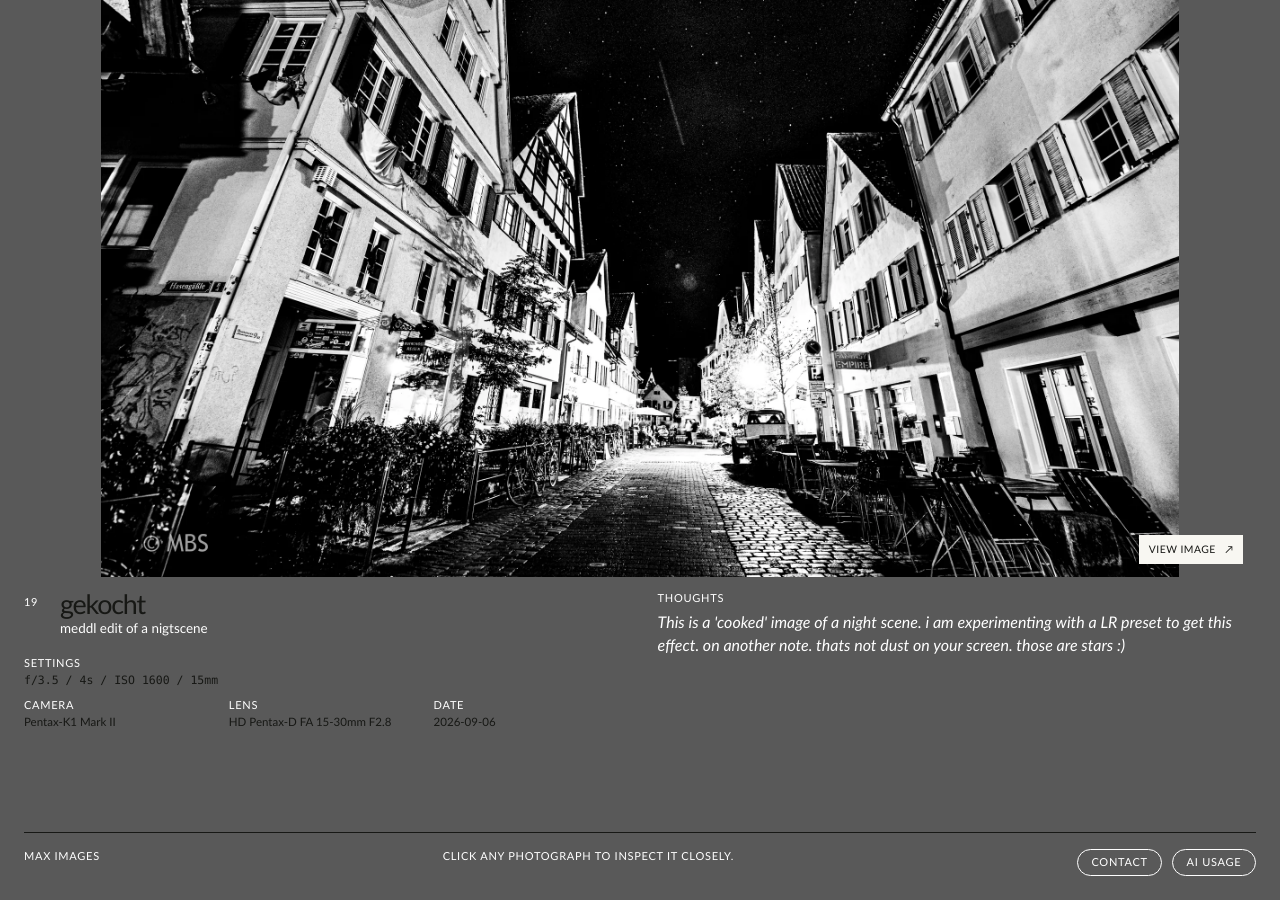
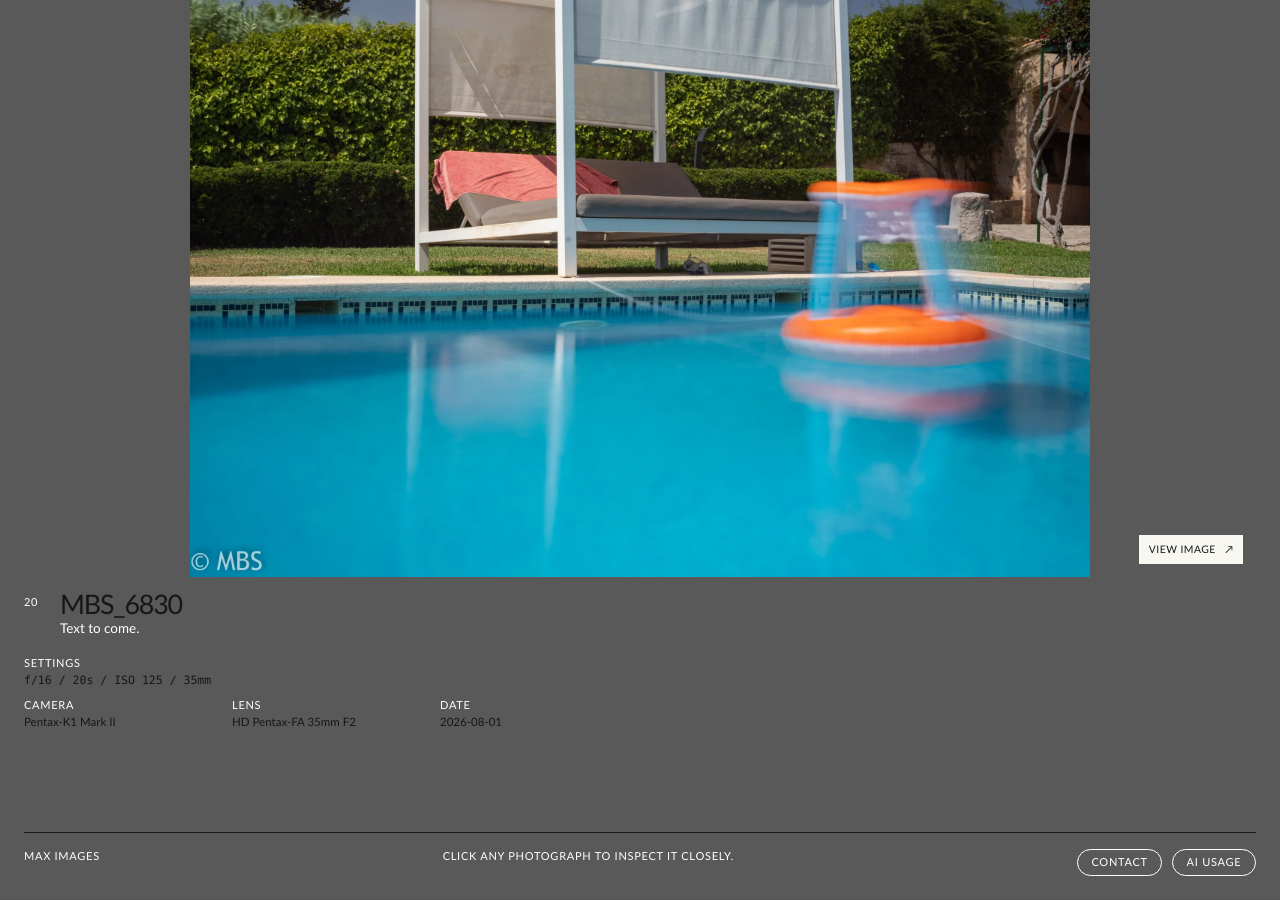
Before and after one commit to Bloodwing1/Bloodwing1.github.io, a Jekyll site: the page built from index.md, in a window 1280 px wide and 900 px high, scrolled down 730 px. Built offline with Jekyll 4.4.1, drawn with Linux system fonts in a browser that asks for light colours.

Commit message:
Add MBS_6830 as no. 20, rotate POTD

```diff
--- a/_data/featured.yml
+++ b/_data/featured.yml
@@ -8,6 +8,7 @@
 # To rotate: move the current `image` path to the top of `past`, set the new
 # `image`, and write a fresh `note`.
 
-image: "/assets/WebPics2/MBS_7640.webp"
-note: "This is a 'cooked' image of a night scene. i am experimenting with a LR preset to get this effect. on another note. thats not dust on your screen. those are stars :)"
-past: []
+image: "/assets/WebPics2/MBS_6830.webp"
+note: ""
+past:
+  - "/assets/WebPics2/MBS_7640.webp"
--- a/_data/gallery.yml
+++ b/_data/gallery.yml
@@ -282,4 +282,19 @@ images:
     camera:
       model: "Pentax-K1 Mark II"
       lens: "HD Pentax-D FA 15-30mm F2.8"
+
+  - title: "MBS_6830"
+    path: "/assets/WebPics2/MBS_6830.webp"
+    description: "Text to come."
+    date: "2026-08-01"
+    width: 2400
+    height: 1920
+    settings:
+      aperture: "f/16"
+      shutter_speed: "20s"
+      iso: "ISO 125"
+      focal_length: "35mm"
+    camera:
+      model: "Pentax-K1 Mark II"
+      lens: "HD Pentax-FA 35mm F2"
 # Page 2 — archive (images in assets/WebPics)
```
Also changed, not shown: assets/WebPics2/MBS_6830.webp (added), 1 other file.
